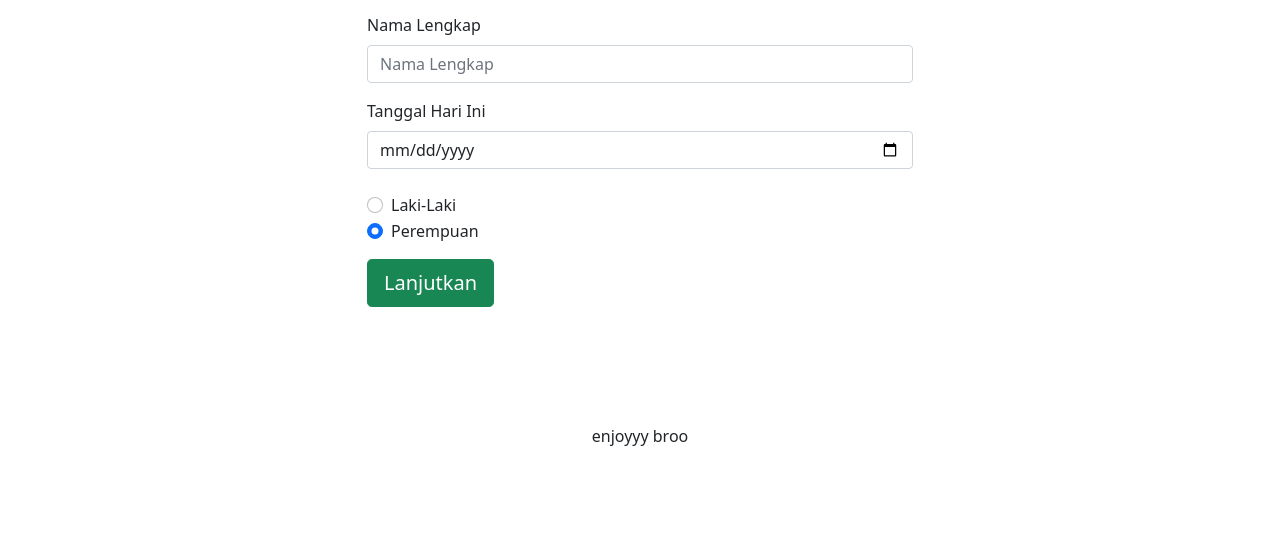
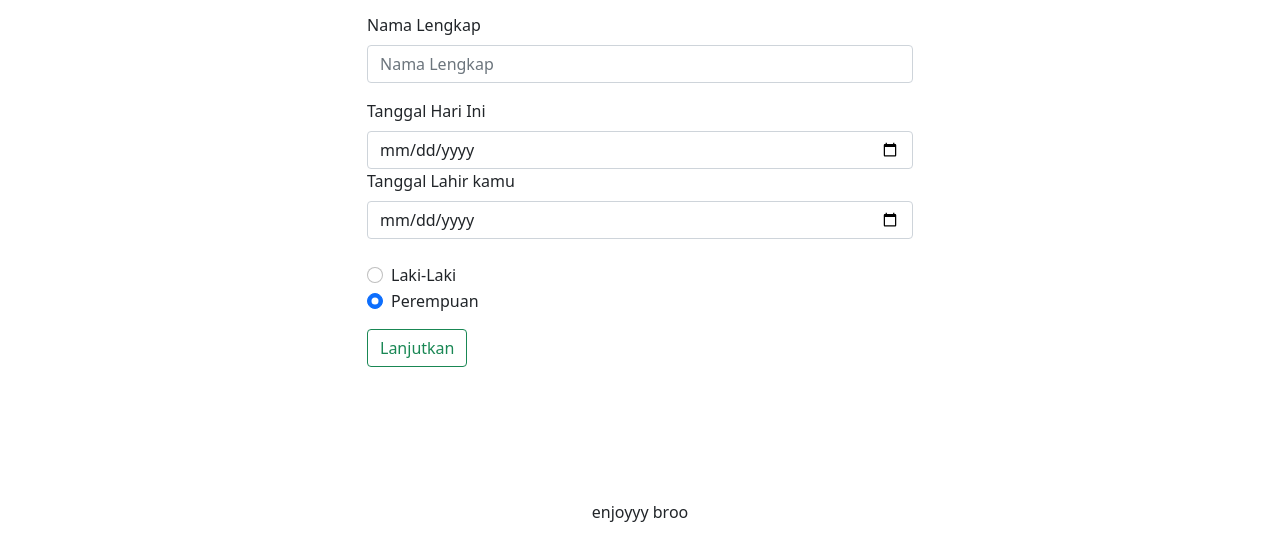
Before and after one commit to studentInformationn/Happybirthday, a plain HTML site: page index.html in a window 1280 px wide. Shown: the part 172-732 px from the top of the page. Drawn offline with nearby package versions, Linux system fonts and the light colour scheme.

Commit message:
mengganti data sedikit

```diff
--- a/index.html
+++ b/index.html
@@ -44,6 +44,9 @@
             <div class="mb-3">
               <label for="tanggal" class="form-label">Tanggal Hari Ini</label>
               <input type="date" class="form-control" id="tanggal" placeholder="tanggal hari ini" />
+            <div class="mb-3">
+              <label for="tanggal" class="form-label">Tanggal Lahir kamu</label>
+              <input type="date" class="form-control" id="tanggal" placeholder="tanggal hari ini" />
               <br />
               <div class="form-check">
                 <input class="form-check-input" type="radio" name="flexRadioDefault" id="flexRadioDefault1" />
@@ -54,7 +57,7 @@
                 <label class="form-check-label" for="flexRadioDefault2"> Perempuan </label>
               </div>
             </div>
-            <a class="btn btn-success btn-lg" href="https://ahmadrafiansyah05.github.io/HappyBirthday.com/" role="button">Lanjutkan</a>
+            <a type="button" class="btn btn-outline-success" href="https://ahmadrafiansyah05.github.io/HappyBirthday.com/">Lanjutkan</a>
           </div>
         </div>
       </div>
--- a/style.css
+++ b/style.css
@@ -1,7 +1,3 @@
 .jumbotron {
   padding-top: 4rem;
 }
-
-#check {
-  position: relative;
-}
```
